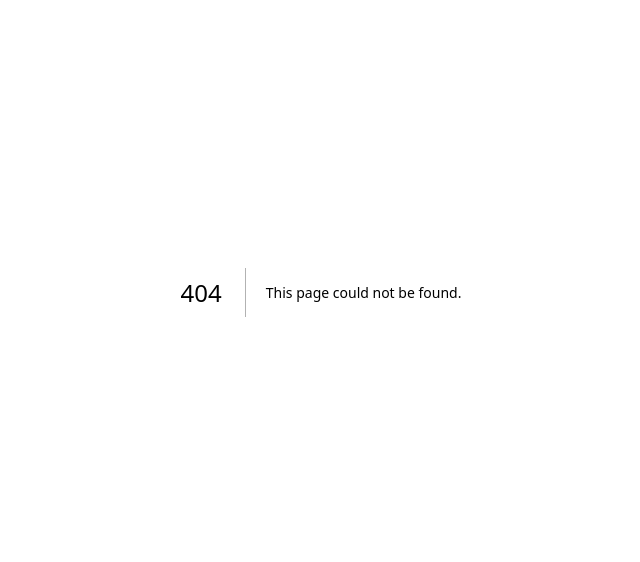
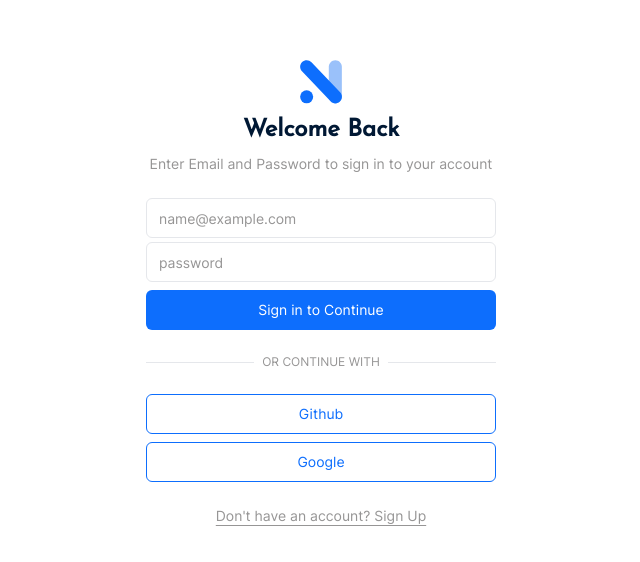
Before and after one commit to RajdeepDs/NoteUp, a Next.js app: page /login in a window 1280 px wide. Before the commit this address had no page. Shown: the part 108-670 px from the top of the page, without its empty margins (319-959 px from the left). Built offline with nearby package versions, Linux system fonts and the light colour scheme.

Commit message:
login page ui created

```diff
--- /dev/null
+++ b/app/(authpage)/layout.tsx
@@ -0,0 +1,7 @@
+interface AuthLayoutProps {
+  children: React.ReactNode;
+}
+
+export default function AuthLayout({ children }: AuthLayoutProps) {
+  return <div className="min-h-screen">{children}</div>;
+}
--- /dev/null
+++ b/app/(authpage)/login/page.tsx
@@ -0,0 +1,43 @@
+import { Metadata } from "next";
+import Link from "next/link";
+import Image from "next/image";
+import LoginForm from "@/components/loginForm";
+import OauthButton from "@/components/oauthButton";
+export const metadata: Metadata = {
+  title: "Login to your account",
+  description: "Login to your account to get started",
+};
+export default function LoginPage() {
+  return (
+    <div className="container flex h-screen w-screen flex-col items-center justify-center">
+      <div className="mx-auto flex w-full flex-col justify-center space-y-6 sm:w-[350px]">
+        <div className="flex flex-col space-y-2 text-center">
+          <Link href={"/"}>
+            <Image
+              src="/logo.svg"
+              alt="Logo"
+              width={48}
+              height={48}
+              priority={true}
+              className="mx-auto"
+            />
+          </Link>
+          <h1 className="font-mono text-2xl font-semibold text-black">
+            Welcome Back
+          </h1>
+          <p className="text-sm text-mutedblack">
+            Enter Email and Password to sign in to your account
+          </p>
+        </div>
+        <LoginForm />
+        <OauthButton />
+        <Link
+          href={"/register"}
+          className="text-center text-sm text-mutedblack underline underline-offset-4 hover:text-black"
+        >
+          Don&apos;t have an account? Sign Up
+        </Link>
+      </div>
+    </div>
+  );
+}
--- a/app/(authpage)/sign-up/page.tsx
+++ b/app/(authpage)/register/page.tsx
@@ -3,11 +3,11 @@ export const metadata: Metadata = {
   title: "Create an account",
   description: "Create an account to get started",
 };
-export default function Page() {
+export default function RegisterPage() {
   return (
     <div className=" grid h-screen w-screen flex-col items-center justify-center lg:max-w-none lg:grid-cols-2 lg:px-0">
       <div className="hidden h-full bg-slate-100 lg:block" />
-      <div className="mx-auto">Sign Up</div>
+      <div className="mx-auto">Register</div>
     </div>
   );
 }
--- a/app/(authpage)/sign-in/page.tsx
+++ /dev/null
@@ -1,11 +0,0 @@
-import { Metadata } from "next";
-
-export const metadata: Metadata = {
-  title: "Sign in to your account",
-  description: "Sign In to your account to get started",
-};
-export default function Page() {
-  return (
-    <div className="flex h-screen items-center justify-center">Sign In</div>
-  );
-}
--- /dev/null
+++ b/components/loginForm.tsx
@@ -0,0 +1,64 @@
+"use client";
+import { useForm } from "react-hook-form";
+import { Input } from "./ui/input";
+import { Label } from "./ui/label";
+import { buttonVariants } from "./ui/button";
+import { cn } from "@/lib/utils";
+
+export default function LoginForm() {
+  const {
+    register,
+    handleSubmit,
+    formState: { errors },
+  } = useForm({ defaultValues: { email: "", password: "" } });
+  return (
+    <div className="flex flex-col space-y-2">
+      <form
+        onSubmit={handleSubmit((data) => {
+          console.log(data);
+        })}
+      >
+        <div className="grid gap-2">
+          <div className="grid gap-1">
+            <Label className="sr-only" htmlFor="email">
+              Email
+            </Label>
+            <Input
+              id="email"
+              type="text"
+              placeholder="name@example.com"
+              autoCapitalize="none"
+              autoComplete="email"
+              autoCorrect="off"
+              className="border"
+              {...register("email", { required: "This is required" })}
+            />
+            {errors?.email && (
+              <p className="px-1 text-xs text-red-600">
+                {errors.email.message}
+              </p>
+            )}
+            <Label className="sr-only" htmlFor="password">
+              Password
+            </Label>
+            <Input
+              id="password"
+              type="password"
+              placeholder="password"
+              className="border"
+              {...register("password", { required: "This is required" })}
+            />
+            {errors?.password && (
+              <p className="px-1 text-xs text-red-600">
+                {errors.password.message}
+              </p>
+            )}
+          </div>
+          <button type="submit" className={cn(buttonVariants())}>
+            Sign in to Continue
+          </button>
+        </div>
+      </form>
+    </div>
+  );
+}
--- /dev/null
+++ b/components/oauthButton.tsx
@@ -0,0 +1,32 @@
+import { buttonVariants } from "./ui/button";
+import { cn } from "@/lib/utils";
+export default function OauthButton() {
+  return (
+    <>
+      <div className="relative">
+        <div className="absolute inset-0 flex items-center">
+          <span className="w-full border-t" />
+        </div>
+        <div className="relative flex justify-center text-xs uppercase">
+          <span className="bg-background px-2 text-mutedblack">
+            Or continue with
+          </span>
+        </div>
+      </div>
+      <div className="flex flex-col space-y-2">
+        <button
+          type="button"
+          className={cn(buttonVariants({ variant: "outline" }))}
+        >
+          Github
+        </button>
+        <button
+          type="button"
+          className={cn(buttonVariants({ variant: "outline" }))}
+        >
+          Google
+        </button>
+      </div>
+    </>
+  );
+}
--- /dev/null
+++ b/components/ui/button.tsx
@@ -0,0 +1,48 @@
+import * as React from "react";
+import { cva, VariantProps } from "class-variance-authority";
+
+import { cn } from "@/lib/utils";
+
+const buttonVariants = cva(
+  "inline-flex items-center justify-center rounded-md text-sm font-medium transition-colors focus-visible:outline-none focus-visible:ring-2 focus-visible:ring-ring focus-visible:ring-offset-2 disabled:opacity-50 disabled:pointer-events-none ring-offset-background",
+  {
+    variants: {
+      variant: {
+        default: "bg-primary text-white hover:bg-primary/80 ",
+        outline:
+          "bg-transparent text-primary border border-primary hover:bg-mutedprimary/90",
+        destructive:
+          "bg-mutedred text-secondary hover:bg-mutedred-600 focus-visible:ring-mutedred-500",
+      },
+      size: {
+        default: "h-10 py-2 px-4",
+        sm: "h-9 px-3 rounded-md",
+        lg: "h-11 px-8 rounded-md",
+      },
+    },
+    defaultVariants: {
+      variant: "default",
+      size: "default",
+    },
+  }
+);
+
+export interface ButtonProps
+  extends React.ButtonHTMLAttributes<HTMLButtonElement>,
+    VariantProps<typeof buttonVariants> {}
+
+const Button = React.forwardRef<HTMLButtonElement, ButtonProps>(
+  ({ className, variant, size, ...props }, ref) => {
+    return (
+      <button
+        className={cn(buttonVariants({ variant, size, className }))}
+        ref={ref}
+        {...props}
+      />
+    );
+  }
+);
+
+Button.displayName = "Button";
+
+export { Button, buttonVariants };
--- /dev/null
+++ b/components/ui/input.tsx
@@ -0,0 +1,25 @@
+import * as React from "react";
+
+import { cn } from "@/lib/utils";
+
+export interface InputProps
+  extends React.InputHTMLAttributes<HTMLInputElement> {}
+
+const Input = React.forwardRef<HTMLInputElement, InputProps>(
+  ({ className, type, ...props }, ref) => {
+    return (
+      <input
+        type={type}
+        className={cn(
+          "border-input focus-visible:ring-ring flex h-10 w-full rounded-md border bg-transparent px-3 py-2 text-sm ring-offset-background file:border-0 file:bg-transparent file:text-sm file:font-medium placeholder:text-mutedblack focus-visible:outline-none focus-visible:ring-2 focus-visible:ring-offset-2 disabled:cursor-not-allowed disabled:opacity-50",
+          className
+        )}
+        ref={ref}
+        {...props}
+      />
+    );
+  }
+);
+Input.displayName = "Input";
+
+export { Input };
--- /dev/null
+++ b/components/ui/label.tsx
@@ -0,0 +1,26 @@
+"use client";
+
+import * as React from "react";
+import * as LabelPrimitive from "@radix-ui/react-label";
+import { VariantProps, cva } from "class-variance-authority";
+
+import { cn } from "@/lib/utils";
+
+const labelVariants = cva(
+  "text-sm font-medium leading-none peer-disabled:cursor-not-allowed peer-disabled:opacity-70"
+);
+
+const Label = React.forwardRef<
+  React.ElementRef<typeof LabelPrimitive.Root>,
+  React.ComponentPropsWithoutRef<typeof LabelPrimitive.Root> &
+    VariantProps<typeof labelVariants>
+>(({ className, ...props }, ref) => (
+  <LabelPrimitive.Root
+    ref={ref}
+    className={cn(labelVariants(), className)}
+    {...props}
+  />
+));
+Label.displayName = LabelPrimitive.Root.displayName;
+
+export { Label };
--- a/package.json
+++ b/package.json
@@ -9,7 +9,9 @@
     "lint": "next lint"
   },
   "dependencies": {
+    "@next-auth/prisma-adapter": "^1.0.6",
     "@prisma/client": "^4.14.0",
+    "@radix-ui/react-label": "^2.0.1",
     "@types/node": "20.1.2",
     "@types/react": "18.2.6",
     "@types/react-dom": "18.2.4",
@@ -21,9 +23,11 @@
     "framer-motion": "^10.12.10",
     "lucide-react": "^0.216.0",
     "next": "13.4.1",
+    "next-auth": "^4.22.1",
     "postcss": "8.4.23",
     "react": "18.2.0",
     "react-dom": "18.2.0",
+    "react-hook-form": "^7.43.9",
     "tailwind-merge": "^1.12.0",
     "tailwindcss": "3.3.2",
     "typescript": "5.0.4"
--- a/tailwind.config.js
+++ b/tailwind.config.js
@@ -17,8 +17,11 @@ module.exports = {
       colors: {
         primary: "#0D6EFD",
         secondary: "#9AC1F1",
-        bg: "#FFFFFF",
+        background: "#FFFFFF",
         black: "#001834",
+        mutedblack: "#969595",
+        mutedprimary: "#D6E7FF",
+        mutedsecondary: "#FFD6D6",
       },
       fontFamily: {
         sans: ["var(--font-inter)"],
```
Also changed, not shown: 1 other file (tests, documents, lock files or other folders).
